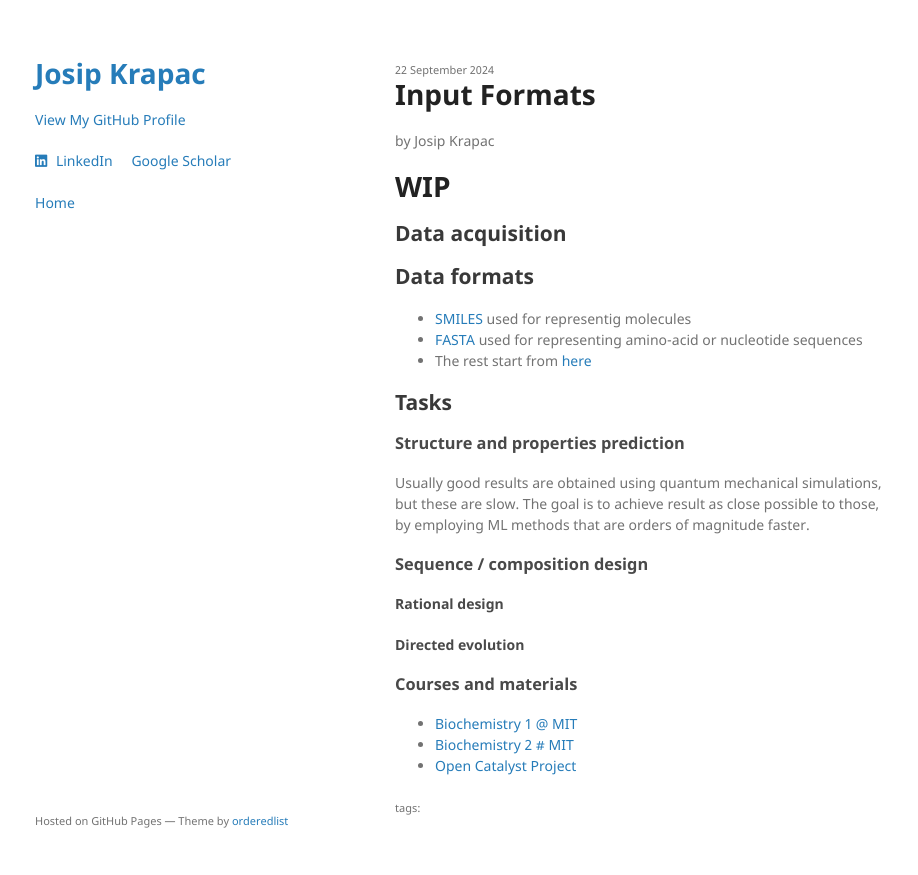
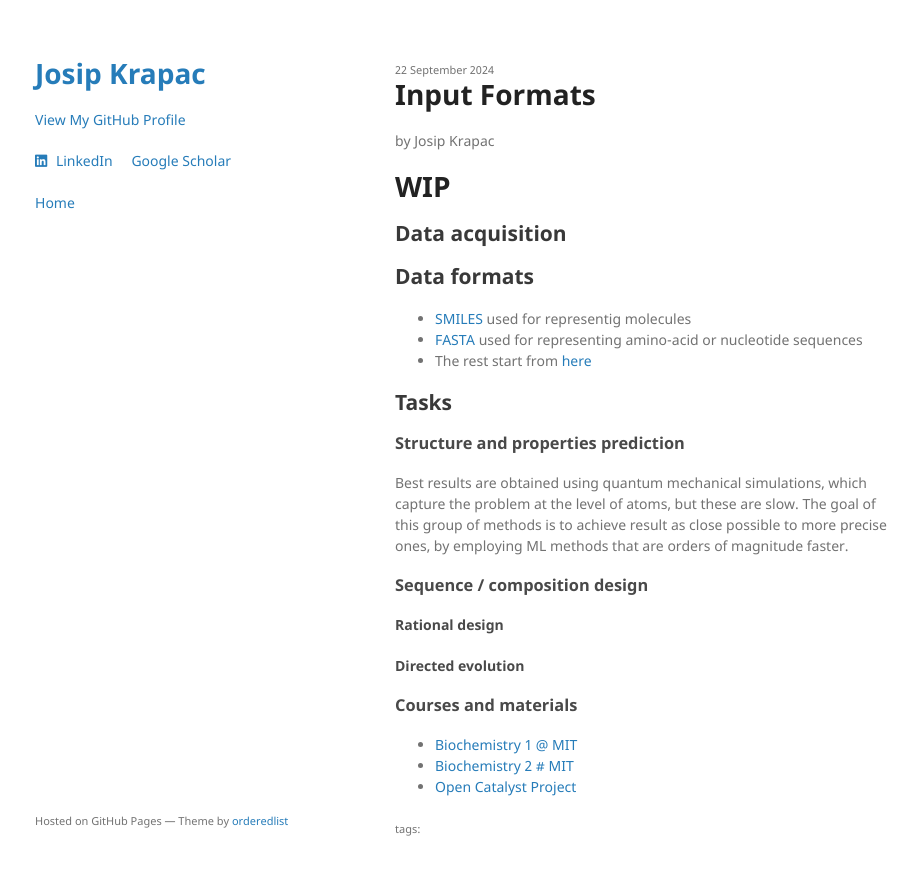
Before and after one commit to josipkrapac/josipkrapac.github.io, a Jekyll site: the page built from _posts/2024-09-22-input-formats.md, in a window 1280 px wide. Shown: the top 875 px of the page, without its empty margins (175-1093 px from the left). Built offline with Jekyll 4.4.1, drawn with Linux system fonts in a browser that asks for light colours; a style sheet for code colours, icons or effects is not loaded; the repository's description, which GitHub fills in, is left out.

Commit message:
Update 2024-09-22-input-formats.md

```diff
--- a/_posts/2024-09-22-input-formats.md
+++ b/_posts/2024-09-22-input-formats.md
@@ -13,7 +13,7 @@ author: Josip Krapac
 
 ## Tasks
 ### Structure and properties prediction
-Usually good results are obtained using quantum mechanical simulations, but these are slow. The goal is to achieve result as close possible to those, by employing ML methods that are orders of magnitude faster.
+Best results are obtained using quantum mechanical simulations, which capture the problem at the level of atoms, but these are slow. The goal of this group of methods is to achieve result as close possible to more precise ones, by employing ML methods that are orders of magnitude faster.
 ### Sequence / composition design
 #### Rational design
 #### Directed evolution
```
